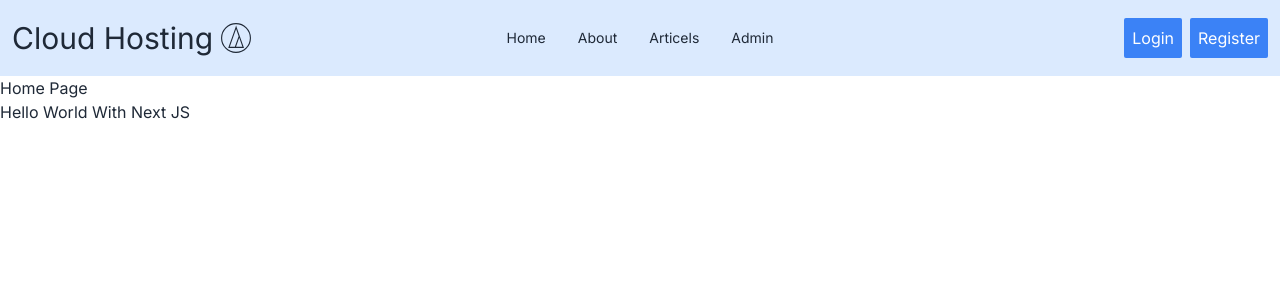
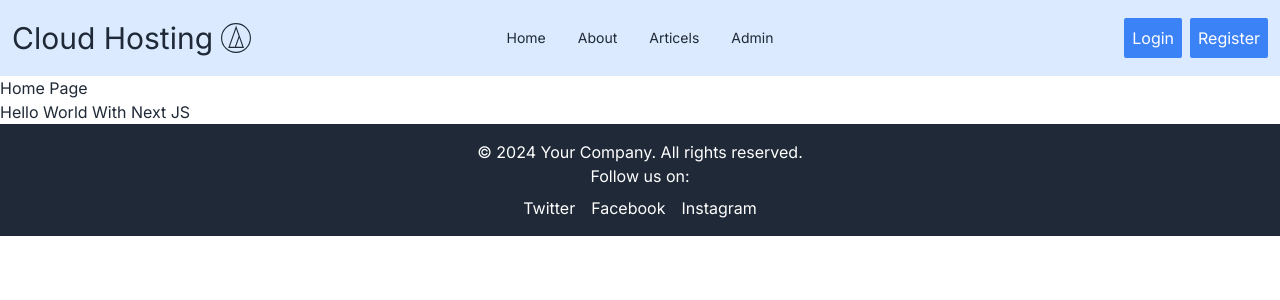
Before and after one commit to RXROW/Cloud-Housting-NextJS-Project, a Next.js app: page / in a window 1280 px wide. Shown: the top 300 px of the page. Built offline with nearby package versions, Linux system fonts and the light colour scheme.

Commit message:
Articles   + Footer +No Found Page

```diff
--- a/src/app/articles/page.tsx
+++ b/src/app/articles/page.tsx
@@ -1,9 +1,35 @@
-import React from 'react'
+"use client";
+import { Article } from '@/utils/types';
+import React, { useState, useEffect } from 'react';
 
-function Articels() {
+
+function Articles() {
+  const [articles, setArticles] = useState<Article[]>([]);
+
+  const fetchArticles = async () => {
+    try {
+      const response = await fetch("https://jsonplaceholder.typicode.com/posts");
+      const articles: Article[] = await response.json();
+      setArticles(articles);
+    } catch (error) {
+      console.error("Error fetching articles:", error);
+    }
+  };
+
+  useEffect(() => {
+    fetchArticles();
+  }, []);
+
   return (
-    <div>Articels</div>
-  )
+    <section className="p-8 max-w-4xl mx-auto">
+      {articles.map(item => (
+        <div key={item.id} className="border p-4 my-4 bg-white shadow rounded">
+          <h2 className="text-xl font-bold">{item.title}</h2>
+          <p className="mt-2">{item.body}</p>
+        </div>
+      ))}
+    </section>
+  );
 }
 
-export default Articels
+export default Articles;
--- /dev/null
+++ b/src/app/components/Footer.tsx
@@ -0,0 +1,19 @@
+import React from 'react';
+
+function Footer() {
+  return (
+    <footer className="bg-gray-800 text-white py-4">
+      <div className="container mx-auto text-center">
+        <p>&copy; 2024 Your Company. All rights reserved.</p>
+        <p>Follow us on:</p>
+        <div className="flex justify-center space-x-4 mt-2">
+          <a href="https://twitter.com" className="hover:text-blue-400">Twitter</a>
+          <a href="https://facebook.com" className="hover:text-blue-600">Facebook</a>
+          <a href="https://instagram.com" className="hover:text-pink-500">Instagram</a>
+        </div>
+      </div>
+    </footer>
+  );
+}
+
+export default Footer;
--- a/src/app/layout.tsx
+++ b/src/app/layout.tsx
@@ -2,6 +2,7 @@ import type { Metadata } from "next";
 import { Inter } from "next/font/google";
 import "./globals.css";
 import Header from "./components/header/Header";
+import Footer from "./components/Footer";
 
 const inter = Inter({ subsets: ["latin"] });
 
@@ -20,6 +21,7 @@ export default function RootLayout({
       <body className={inter.className}>
         <Header />
         <main>{children}</main>
+        <Footer/>
       </body>
     </html>
   );
--- /dev/null
+++ b/src/app/not-found.tsx
@@ -0,0 +1,13 @@
+import Link from 'next/link';
+import React from 'react';
+
+function NotFound() {
+  return (
+    <div className="flex items-center flex-col gap-3 justify-center min-h-screen ">
+      <h1 className="text-4xl font-bold text-red-700">404 - Page Not Found</h1>
+      <Link className='text-3xl border border-spacing-1 p-2 bg-blue-100 text-red-700' href={"/"}>Go To Home Page </Link>
+    </div>
+  );
+}
+
+export default NotFound;
--- /dev/null
+++ b/src/utils/types.ts
@@ -0,0 +1,7 @@
+
+export type Article = {
+  id: number;
+  userId: number;
+  title: string;
+  body: string;
+}
```
Also changed, not shown: src/app/components/header/header.css (deleted).
